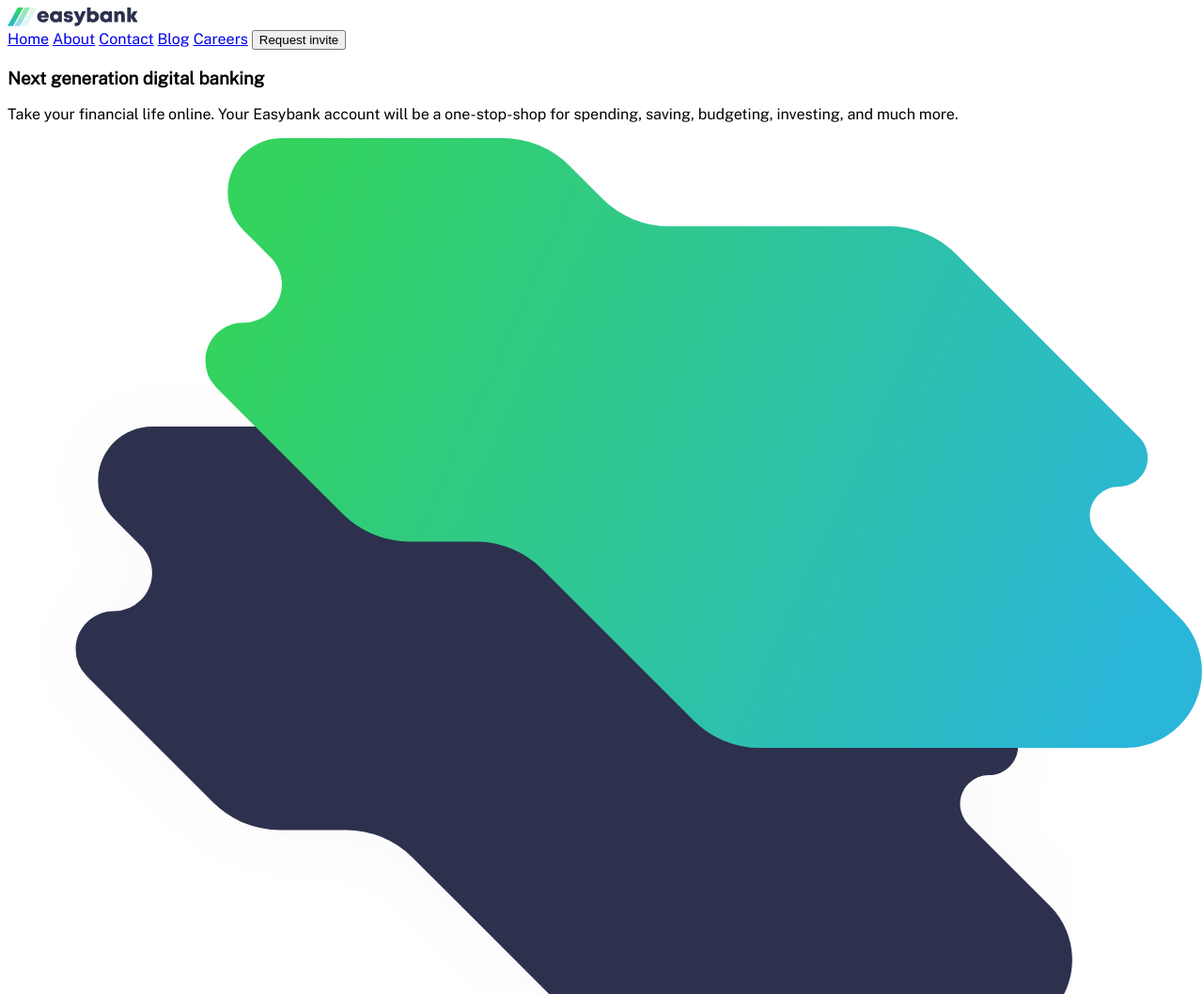
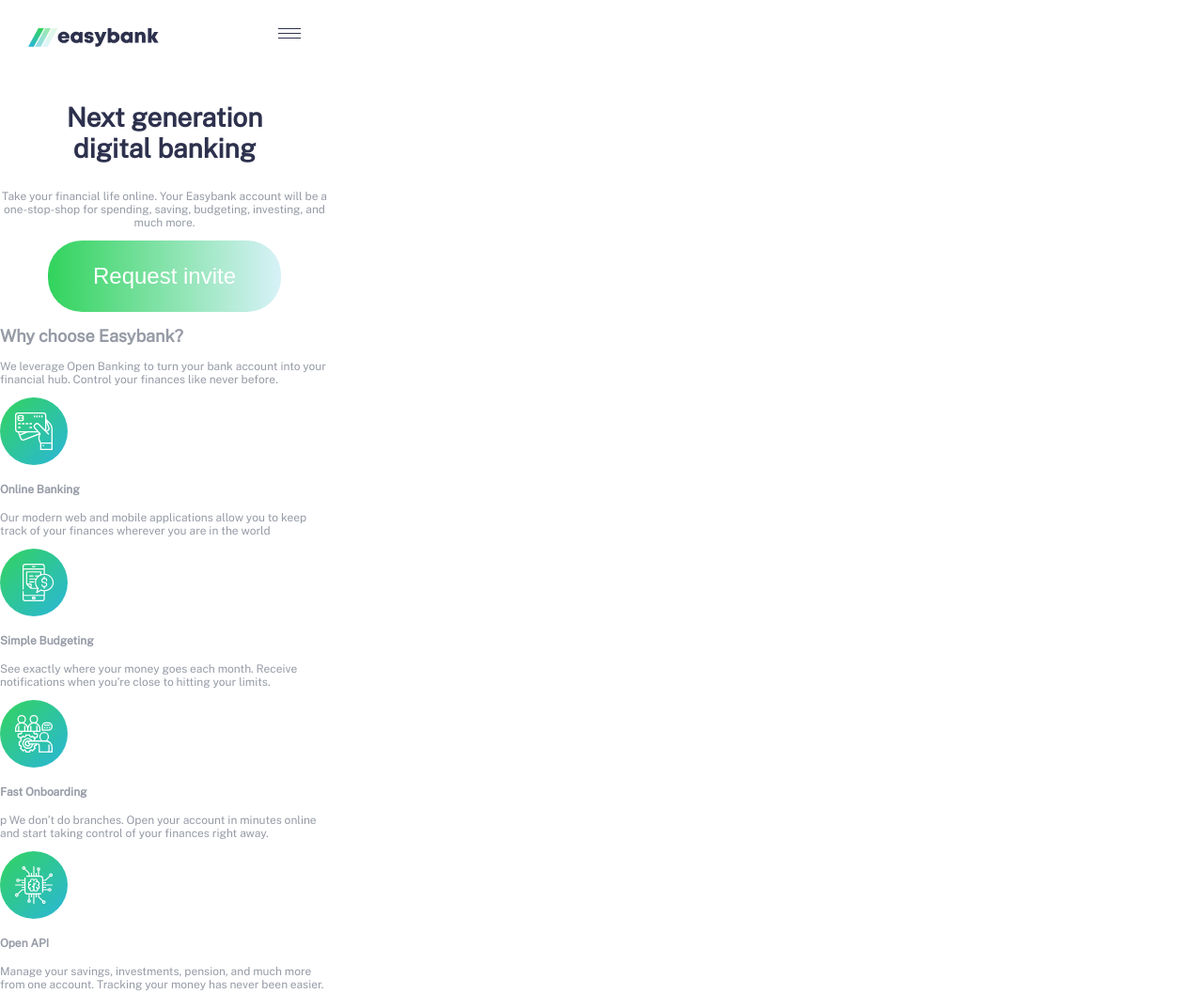
Before and after one commit to agusmar/easybank, a plain HTML site: page index.html in a window 1280 px wide. Shown: the top 1058 px of the page at 94% size. Drawn offline with nearby package versions, Linux system fonts and the light colour scheme.

Commit message:
added sass

```diff
--- a/index.html
+++ b/index.html
@@ -6,36 +6,40 @@
   <meta charset="UTF-8">
   <meta name="title" content="Easybank">
   <meta name="description" content="Descripción de la WEB">
-  <link href="style.css" rel="stylesheet">
+  <link rel="stylesheet" href="css/style.css">
   <link href="https://fonts.googleapis.com/css?family=Public+Sans&display=swap" rel="stylesheet">
 </head>
 
-<body>
+<body class="body">
   <header>
-    <div>
+    <div class="header">
       <img src=./images/logo.svg>
+      <a href="#"><img src=./images/icon-hamburger.svg></a>
+      <!-- <nav class="navbar-desktop">
+        <ul>
+          <li><a href="#">Home</a></li>
+          <li><a href="#">Home</a></li>
+          <li><a href="#">About</a></li>
+          <li><a href="#">Contact</a></li>
+          <li><a href="#">Blog</a></li>
+          <li><a href="#">Careers</a></li>
+        </ul>
+      </nav> -->
     </div>
-    <nav>
-      <a href="#">Home</a>
-      <a href="#">About</a>
-      <a href="#">Contact</a>
-      <a href="#">Blog</a>
-      <a href="#">Careers</a>
-      <button>Request invite</button>
-    </nav>
   </header>
-  <section>
+  <section class="hero">
     <article>
-      <h1>Next generation digital banking</h1>
+      <h1 class="title">Next generation <br/> digital banking</h1>
       <p>Take your financial life online. Your Easybank account will be a one-stop-shop for spending, saving, budgeting,
         investing, and much more.
       </p>
+      <button class="button">Request invite</button>
       <div>
-        <img src=./images/bg-intro-desktop.svg>
+        <!-- <img src=./images/bg-intro-desktop.svg>
       </div>
       <div>
         <img src=./images/image-mockups.png>
-      </div>
+      </div> -->
     </article>
   </section>
   <section>
@@ -52,20 +56,20 @@
       </p>
     </article>
     <article>
-      <div><img src="./images/icon-online.svg"></div>
+      <div><img src="./images/icon-budgeting.svg"></div>
       <h4>Simple Budgeting</h4>
       <p> See exactly where your money goes each month. Receive notifications when you’re close to hitting your limits.
       </p>
     </article>
     <article>
-      <div><img src="./images/icon-online.svg"></div>
+      <div><img src="./images/icon-onboarding.svg"></div>
       <h4>Fast Onboarding</h4>
       <p> p We don’t do branches. Open your account in minutes online and start taking control of your finances right
         away.
       </p>
     </article>
     <article>
-      <div><img src="./images/icon-online.svg"></div>
+      <div><img src="./images/icon-api.svg"></div>
       <h4> Open API</h4>
       <p> Manage your savings, investments, pension, and much more from one account.
         Tracking your money has never been easier.
@@ -75,12 +79,19 @@
   <section>
     <h2>Latests Articles</h2>
     <article>
+      <figure>
+        <img src="./images/image-currency.jpg" alt="">
+      </figure>
       <h5>By Claire Robinson</h5>
       <h4>Receive money in any currency with no fees </h4>
-      <p> The world is getting smaller and we’re becoming more mobile. So why should you be forced to only receive money in a single …
+      <p> The world is getting smaller and we’re becoming more mobile. So why should you be forced to only receive money
+        in a single …
       </p>
     </article>
     <article>
+      <figure>
+        <img src="./images/image-restaurant.jpg" alt="">
+      </figure>
       <h5>By Wilson Hutton </h5>
       <h4>Treat yourself without worrying about money</h4>
       <p>Our simple budgeting feature allows you to separate out your spending and set realistic limits each month.
@@ -88,22 +99,33 @@
       </p>
     </article>
     <article>
+      <figure>
+        <img src="./images/image-plane.jpg" alt="">
+      </figure>
       <h5>By Wilson Hutton</h5>
       <h4>Take your Easybank card wherever you go</h4>
-      <p> We want you to enjoy your travels. This is why we don’t charge any fees on purchases while you’re abroad. We’ll even show you …
+      <p> We want you to enjoy your travels. This is why we don’t charge any fees on purchases while you’re abroad.
+        We’ll even show you …
       </p>
     </article>
     <article>
+      <figure>
+        <img src="./images/image-confetti.jpg" alt="">
+      </figure>
       <h5>By Claire Robinson</h5>
       <h4>Our invite-only Beta accounts are now live! </h4>
-      <p> After a lot of hard work by the whole team, we’re excited to launch our closed beta. It’s easy to request an invite through the site ...
+      <p> After a lot of hard work by the whole team, we’re excited to launch our closed beta. It’s easy to request an
+        invite through the site ...
       </p>
     </article>
   </section>
-
-
   <footer>
     <a href="#"><img src="./images/logo.svg"></a>
+    <a href="#"><img src=./images/icon-facebook.svg></a>
+    <a href="#"><img src=./images/icon-youtube.svg></a>
+    <a href="#"><img src=./images/icon-twitter.svg></a>
+    <a href="#"><img src=./images/icon-pinterest.svg></a>
+    <a href="#"><img src=./images/icon-instagram.svg></a>
     <a href="#">About Us</a>
     <a href="#">Contact</a>
     <a href="#">Blog</a>
@@ -112,7 +134,6 @@
     <a href="#">Privacy Policy</a>
     <button>Request Invite</button>
     <span>© Easybank. All Rights Reserved</span>
-
   </footer>
 </body>
 
--- /dev/null
+++ b/sass/style.scss
@@ -0,0 +1,55 @@
+
+:root {
+  --darkBlue: hsl(233, 26%, 24%);
+  --limeGreen: hsl(136, 65%, 51%);
+  --rightCyan: hsl(192, 70%, 91%);
+  --grayBlue: hsl(223, 8%, 62%);
+  --gray: hsl(220, 16%, 96%);
+  --lightGray: hsl(0, 0% 98%);
+  --white: hsl(0, 0%, 100%);
+  font-size: 12px;
+
+}
+
+
+body {
+  font-family: "Public Sans", sans-serif;
+  margin: 0;
+  color: var(--grayBlue);
+  width: 100%;
+}
+
+.body {
+  width: 350px;
+}
+
+.header {
+  display: flex;
+  justify-content: space-between;
+  padding: 30px;
+}
+
+// .navbar-desktop {
+//   display: none;
+// }
+
+.title {
+  font-size: 28px;
+  color: var(--darkBlue);
+}
+
+
+.hero {
+  text-align: center;
+
+}
+
+.button {
+  padding: 1em 2em;
+  border: none;
+  border-radius: 1.5em;
+  color: var(--white);
+  font-size: 2em;
+  background-image: linear-gradient(to right, var(--limeGreen) 0%, var(--rightCyan) 100%);
+
+}
```
Also changed, not shown: css/style.css (added), images/active-states.jpg (added), images/desktop-design.jpg (added), images/desktop-preview.jpg (added), images/mobile-design.jpg (added), images/mobile-navigation.jpg (added), style.css (deleted), 1 other file.
